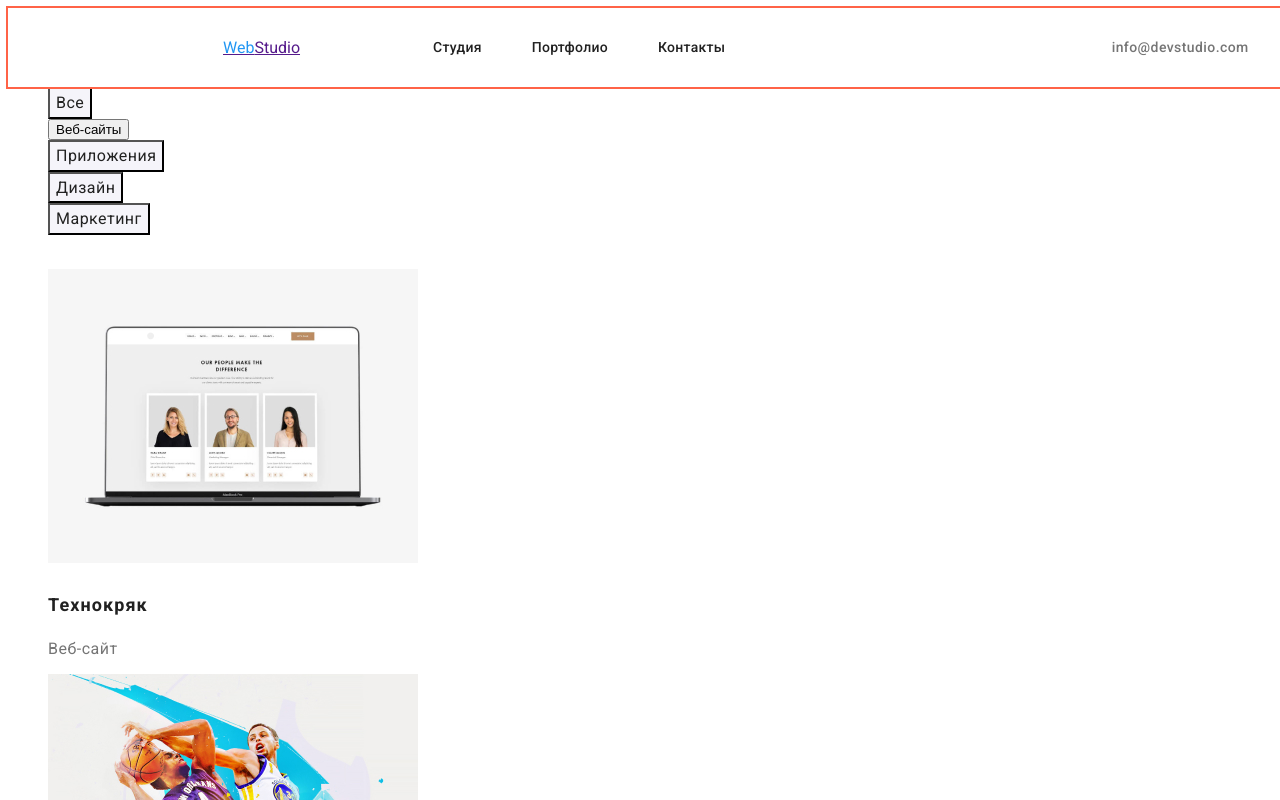
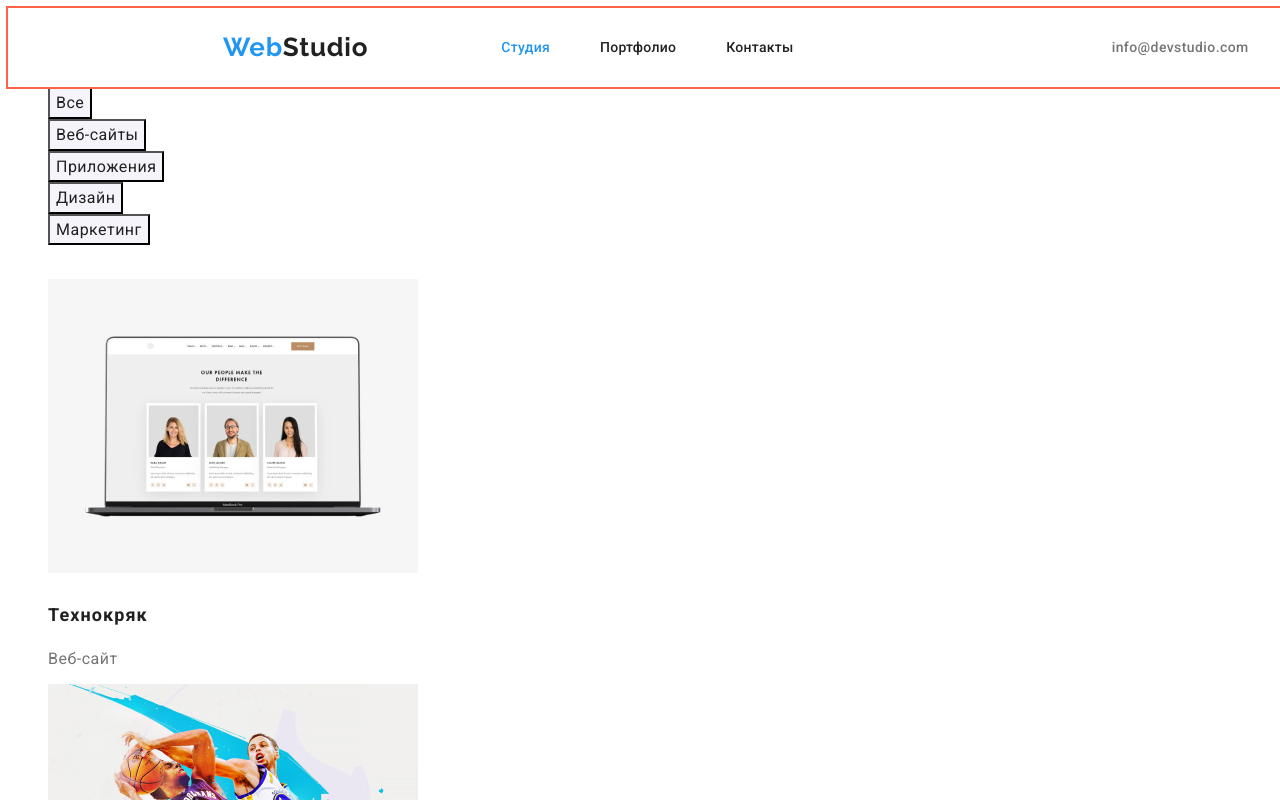
Before and after one commit to DmitriyShevchenko23/goit-markup-hw-03, a plain HTML site: page portfolio.html in a window 1280 px wide. In both pictures the pointer is over the link "Студия". Shown: the top 800 px of the page. Drawn offline with Linux system fonts and the light colour scheme.

Commit message:
исправил ошибки в стилях
переименовал стили

```diff
--- a/css/style.css
+++ b/css/style.css
@@ -81,8 +81,8 @@ body {
   color: var(--title-text-color);
   text-decoration: none;
 }
-.link:hover,
-.link:focus {
+.nav-link:hover,
+.nav-link:focus {
   color: var(--accent-color);
 }
 /* почта+телефон -----------------------------*/
@@ -274,8 +274,8 @@ body {
   background-color: var(--bg-white-color);
   cursor: pointer;
 }
-.filter-button:hover,
-.filter-button:focus {
+.filter-btn:hover,
+.filter-btn:focus {
   color: var(--primary-white-color);
   background-color: var(--accent-color);
 }
--- a/portfolio.html
+++ b/portfolio.html
@@ -18,7 +18,7 @@
     <header class="">
         <div class="container">
             <nav class="nav">
-                <a class="logo" href=""><span class="logo-web">Web</span>Studio</a>
+                <a class="nav-logo" href=""><span class="logo-web">Web</span>Studio</a>
                 <ul class="nav-list">
                     <li class="nav-item">
                         <a class="nav-link" href="./index.html">Студия</a>
@@ -51,7 +51,7 @@
                     <button type="button" class="filter-btn">Все</button>
                 </li>
                 <li>
-                    <button type="button" class="ffilter-btn">Веб-сайты</button>
+                    <button type="button" class="filter-btn">Веб-сайты</button>
                 </li>
                 <li>
                     <button type="button" class="filter-btn">Приложения</button>
@@ -117,7 +117,7 @@
 
     <!--подвал-->
     <footer>
-        <a class="logo" href=""><span class="logo-web">Web</span>Studio</a>
+        <a class="nav-logo" href=""><span class="logo-web">Web</span>Studio</a>
         <address class="address">
             <ul class="address-list">
                 <li class="address-item">
```
Also changed, not shown: index.html (+1 -1 lines).
